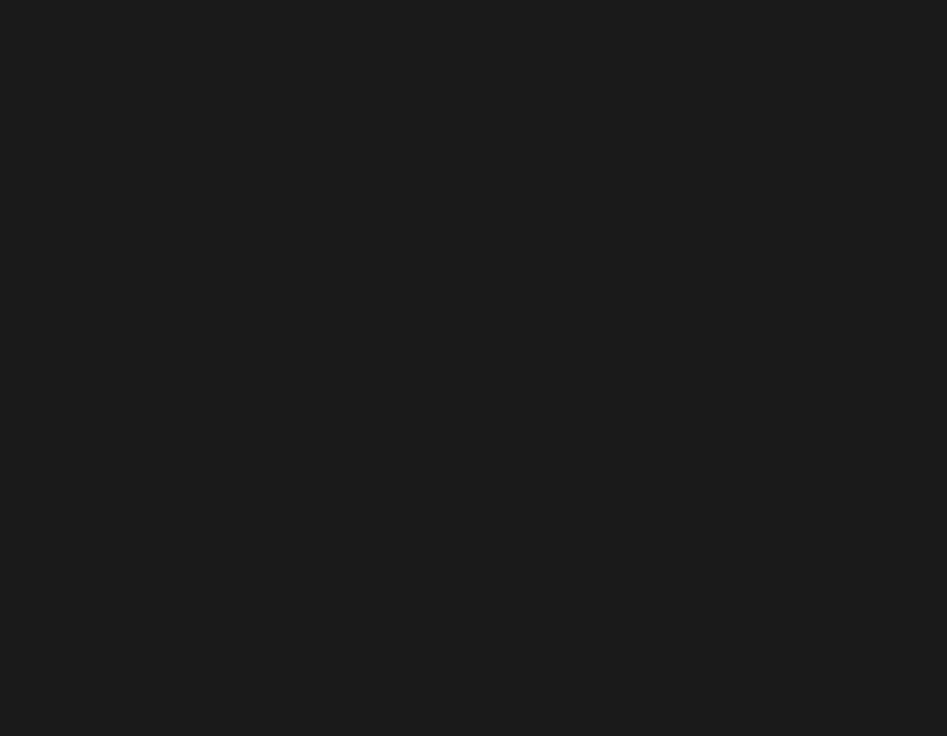
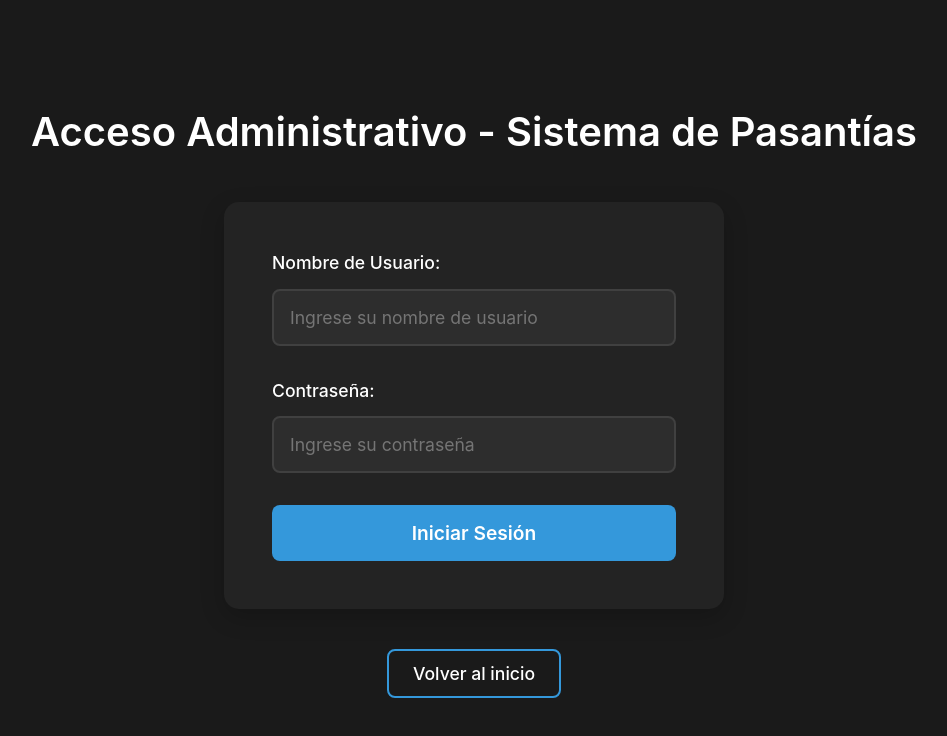
Before and after one commit to Juanchipiruli/tp-dsi, a React (Vite) app: page /admin/login in a window 1280 px wide. Before the commit this address had no page. Shown: the top 736 px of the page, without its empty margins (166-1113 px from the left). Built offline with nearby package versions, Linux system fonts and the light colour scheme.

Commit message:
inicio como admin

```diff
--- a/src/App.jsx
+++ b/src/App.jsx
@@ -1,7 +1,8 @@
 import { BrowserRouter as Router, Routes, Route } from 'react-router-dom'
 import './App.css'
-import Register from './components/Register'
-import Login from './components/Login'
+import Register from './pages/Register.jsx'
+import Login from './pages/Login.jsx'
+import AdminLogin from './pages/AdminLogin.jsx'
 
 function App() {
   return (
@@ -10,6 +11,7 @@ function App() {
       <Routes>
         <Route path="/" element={<Login />} />
         <Route path="/register" element={<Register />} />
+        <Route path="/admin/login" element={<AdminLogin />} />
       </Routes>
     </Router>
     </>
--- /dev/null
+++ b/src/pages/AdminLogin.jsx
@@ -0,0 +1,103 @@
+import React, { useState } from 'react';
+import '../styles/Login.css';
+import { loginAdmin } from '../services/authService';
+import { useNavigate } from 'react-router-dom';
+
+const AdminLogin = () => {
+  const [username, setUsername] = useState('');
+  const [password, setPassword] = useState('');
+  const [error, setError] = useState('');
+  const [loading, setLoading] = useState(false);
+  const navigate = useNavigate();
+
+  const handleUsernameChange = (e) => {
+    setUsername(e.target.value);
+  };
+
+  const handlePasswordChange = (e) => {
+    setPassword(e.target.value);
+  };
+
+  const handleSubmit = async (e) => {
+    e.preventDefault();
+
+    if (username.trim() === '') {
+      setError('El nombre de usuario es requerido');
+      return;
+    }
+
+    if (password.length < 6) {
+      setError('La contraseña debe tener al menos 6 caracteres');
+      return;
+    }
+
+    setLoading(true);
+    setError('');
+
+    try {
+      const result = await loginAdmin(username, password);
+
+      if (result.success) {
+        // Guardar información del usuario en sessionStorage
+        sessionStorage.setItem('currentUser', JSON.stringify(result.user));
+        sessionStorage.setItem('isAdmin', result.isAdmin);
+
+        alert('Inicio de sesión exitoso');
+        // Aquí podrías redirigir al usuario a su dashboard o página principal
+      } else {
+        setError(result.message);
+      }
+    } catch (error) {
+      setError('Error de conexión con el servidor');
+      console.error(error);
+    } finally {
+      setLoading(false);
+    }
+  };
+
+  return (
+    <div className="login-container">
+      <h2>Acceso Administrativo - Sistema de Pasantías</h2>
+      <form onSubmit={handleSubmit} className="login-form">
+        <div className="form-group">
+          <label htmlFor="username">Nombre de Usuario:</label>
+          <input
+            type="text"
+            id="username"
+            name="username"
+            value={username}
+            onChange={handleUsernameChange}
+            placeholder="Ingrese su nombre de usuario"
+            required
+            disabled={loading}
+          />
+        </div>
+        <div className="form-group">
+          <label htmlFor="password">Contraseña:</label>
+          <input
+            type="password"
+            id="password"
+            name="password"
+            value={password}
+            onChange={handlePasswordChange}
+            placeholder="Ingrese su contraseña"
+            minLength={6}
+            required
+            disabled={loading}
+          />
+        </div>
+        {error && <div className="error-message">{error}</div>}
+        <button type="submit" className="login-button" disabled={loading}>
+          {loading ? 'Procesando...' : 'Iniciar Sesión'}
+        </button>
+      </form>
+      <div className="register-section">
+        <button onClick={() => navigate('/')} className="register-button">
+          Volver al inicio
+        </button>
+      </div>
+    </div>
+  );
+};
+
+export default AdminLogin;
--- a/src/components/Login.jsx
+++ b/src/pages/Login.jsx
@@ -1,6 +1,7 @@
 import React, { useState } from 'react';
 import '../styles/Login.css';
 import { loginUser, loginAdmin } from '../services/authService';
+import { useNavigate } from 'react-router-dom';
 
 const Login = () => {
   const [loginType, setLoginType] = useState('user'); // 'user' o 'admin'
@@ -9,6 +10,7 @@ const Login = () => {
   const [password, setPassword] = useState('');
   const [error, setError] = useState('');
   const [loading, setLoading] = useState(false);
+  const navigate = useNavigate();
 
   const handleLegajoChange = (e) => {
     const value = e.target.value;
@@ -29,16 +31,9 @@ const Login = () => {
   const handleSubmit = async (e) => {
     e.preventDefault();
 
-    if (loginType === 'user') {
     if (legajo.length < 4 || legajo.length > 6) {
       setError('El legajo debe tener entre 4 y 6 dígitos');
       return;
-      }
-    } else {
-      if (username.trim() === '') {
-        setError('El nombre de usuario es requerido');
-        return;
-      }
     }
 
     if (password.length < 6) {
@@ -52,19 +47,11 @@ const Login = () => {
     try {
       let result;
 
-      if (loginType === 'user') {
       result = await loginUser(legajo, password);
-      } else {
-        result = await loginAdmin(username, password);
-      }
 
       if (result.success) {
         // Guardar información del usuario en sessionStorage
         sessionStorage.setItem('currentUser', JSON.stringify(result.user));
-        sessionStorage.setItem('isAdmin', result.isAdmin);
-
-        alert('Inicio de sesión exitoso');
-        // Aquí podrías redirigir al usuario a su dashboard o página principal
       } else {
         setError(result.message);
       }
@@ -77,33 +64,18 @@ const Login = () => {
   };
 
   const redirectToRegister = () => {
-    window.location.href = '/register';
+    navigate('/register');
   };
 
-  const toggleLoginType = () => {
-    setLoginType(loginType === 'user' ? 'admin' : 'user');
-    setError('');
-  };
+
 
   return (
     <div className="login-container">
       <h2>Inicio de Sesión - Sistema de Pasantías</h2>
       <div className="login-type-toggle">
-        <button
-          className={`toggle-button ${loginType === 'user' ? 'active' : ''}`}
-          onClick={() => setLoginType('user')}
-        >
-          Usuario
-        </button>
-        <button
-          className={`toggle-button ${loginType === 'admin' ? 'active' : ''}`}
-          onClick={() => setLoginType('admin')}
-        >
-          Administrador
-        </button>
+
       </div>
       <form onSubmit={handleSubmit} className="login-form">
-        {loginType === 'user' ? (
       <div className="form-group">
             <label htmlFor="legajo">Legajo:</label>
             <input
@@ -117,21 +89,6 @@ const Login = () => {
               disabled={loading}
             />
           </div>
-        ) : (
-          <div className="form-group">
-            <label htmlFor="username">Nombre de Usuario:</label>
-            <input
-              type="text"
-              id="username"
-              name="username"
-              value={username}
-              onChange={handleUsernameChange}
-              placeholder="Ingrese su nombre de usuario"
-              required
-              disabled={loading}
-            />
-          </div>
-        )}
         <div className="form-group">
           <label htmlFor="password">Contraseña:</label>
           <input
@@ -151,14 +108,12 @@ const Login = () => {
           {loading ? 'Procesando...' : 'Iniciar Sesión'}
         </button>
       </form>
-      {loginType === 'user' && (
       <div className="register-section">
           <p>¿No estás registrado?</p>
           <button onClick={redirectToRegister} className="register-button" disabled={loading}>
             Registrarse con SAU
           </button>
         </div>
-      )}
     </div>
   );
 };
--- a/src/components/Register.jsx
+++ b/src/pages/Register.jsx
@@ -1,6 +1,7 @@
 import { useState } from 'react'
 import localidades from '../data/localidades.json'
 import '../styles/Register.css'
+import { useNavigate } from 'react-router-dom';
 
 function Register() {
   const [formData, setFormData] = useState({
@@ -10,9 +11,10 @@ function Register() {
     carrera: '',
     localidad: '',
     password: ''
-  })
-  const [searchLocalidad, setSearchLocalidad] = useState('')
-  const [error, setError] = useState('')
+  });
+  const [searchLocalidad, setSearchLocalidad] = useState('');
+  const [error, setError] = useState('');
+  const navigate = useNavigate();
 
   const filteredLocalidades = localidades.localidades.filter(loc =>
     loc.toLowerCase().includes(searchLocalidad.toLowerCase())
@@ -50,7 +52,7 @@ function Register() {
   }
 
   const handleGoBack = () => {
-    window.location.href = '/';
+    navigate('/');
   };
 
   return (
--- a/src/services/authService.js
+++ b/src/services/authService.js
@@ -1,4 +1,4 @@
-const API_URL = 'https://backenddsi.onrender.com';
+const API_URL = 'http://localhost:3000';
 
 // Función para iniciar sesión como alumno
 export const loginUser = async (legajo, password) => {
```
Lines whose indentation alone changed are shown as unchanged.
